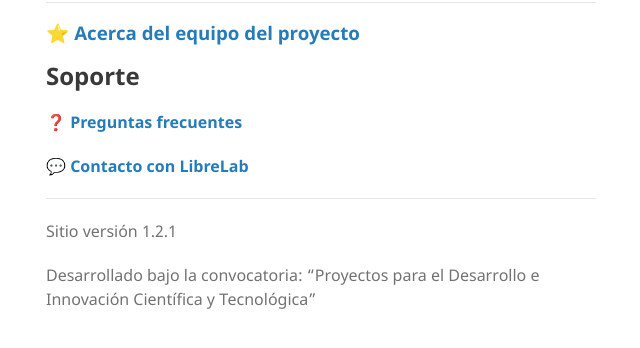
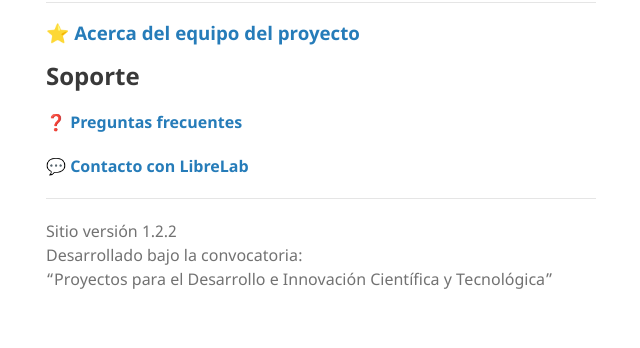
Before and after one commit to labunsl/labunsl.github.io, a Jekyll site: the page built from index.md, in a window 1280 px wide, cut to the strip 886-1267 px from the top of the page. Shown: the top 348 px of the strip, without its empty margins (494-1134 px from the left). Built offline with Jekyll 4.4.1, drawn with Linux system fonts in a browser that asks for light colours.

Commit message:
Update index.md

```diff
--- a/index.md
+++ b/index.md
@@ -35,6 +35,6 @@ Descargá la documentación completa de LibreLab. Incluye guías, manual de soft
 
 ---
 
-Sitio versión 1.2.1
-
-Desarrollado bajo la convocatoria: "Proyectos para el Desarrollo e Innovación Científica y Tecnológica"
+Sitio versión 1.2.2<br>
+Desarrollado bajo la convocatoria:<br>
+"Proyectos para el Desarrollo e Innovación Científica y Tecnológica"
```
